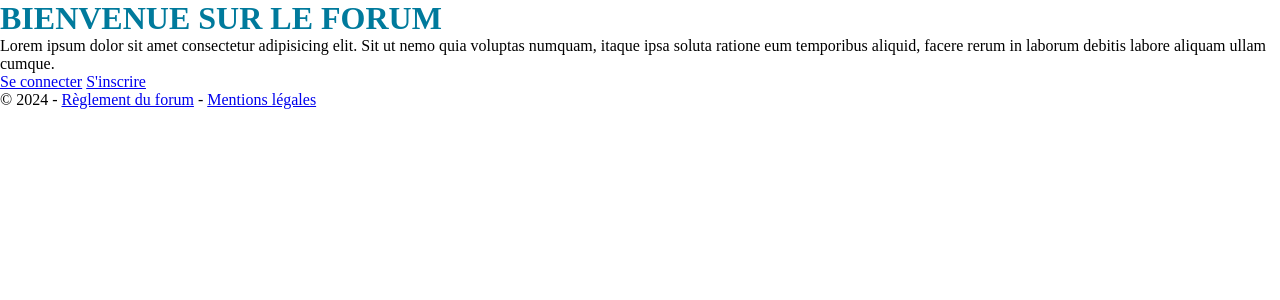
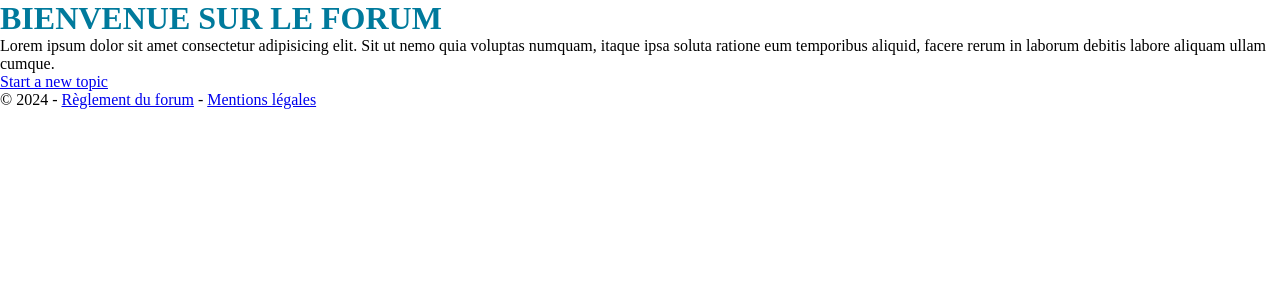
Before and after one commit to AHdev67/ForumAH, a PHP site: page / in a window 1280 px wide. Shown: the part 36-336 px from the top of the page. Run offline with PHP 8.4, Linux system fonts and the light colour scheme; data that the repository does not hold is empty; some libraries are stand-ins or nearby versions.

Commit message:
replaced placeholder links

```diff
--- a/view/home.php
+++ b/view/home.php
@@ -3,6 +3,5 @@
 <p>Lorem ipsum dolor sit amet consectetur adipisicing elit. Sit ut nemo quia voluptas numquam, itaque ipsa soluta ratione eum temporibus aliquid, facere rerum in laborum debitis labore aliquam ullam cumque.</p>
 
 <p>
-    <a href="index.php?ctrl=security&action=login">Se connecter</a>
-    <a href="index.php?ctrl=security&action=register">S'inscrire</a>
+    <a href="index.php?crtl=forum&action=createTopic">Start a new topic</a>
 </p>
```
